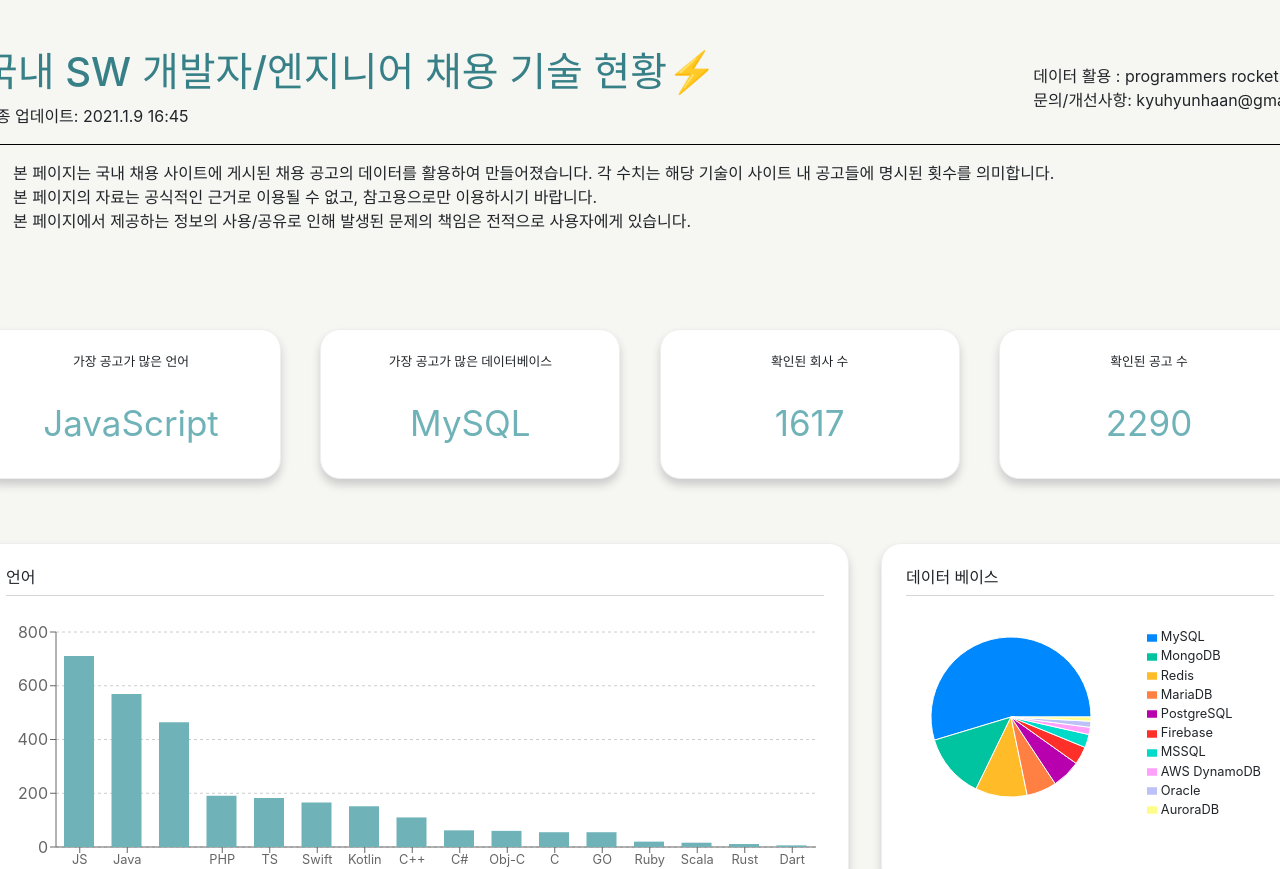
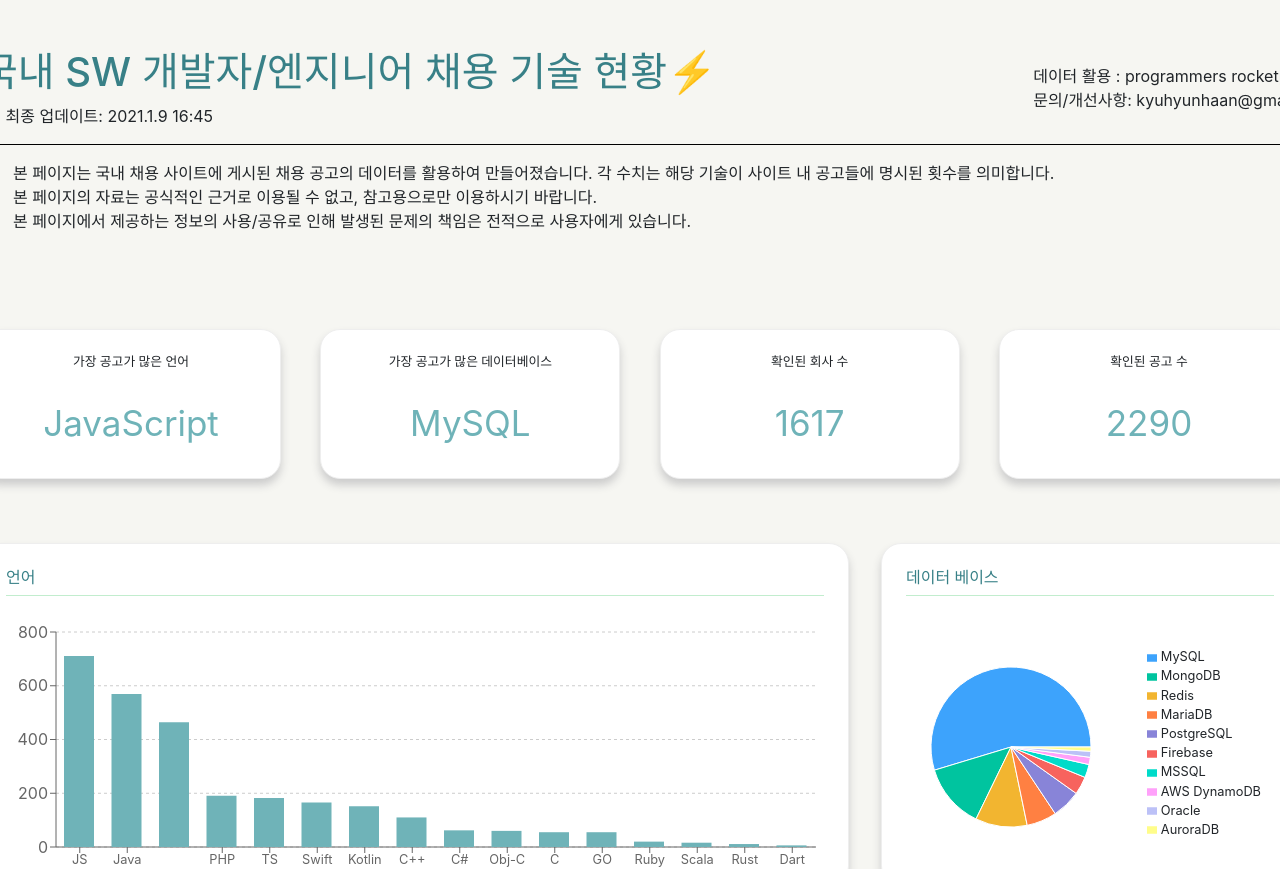
Before and after one commit to kyuhyunhan/Tech-Trends-in-Recruiting, a Next.js app in the folder my-app/: page / in a window 1280 px wide. Shown: the top 869 px of the page. Built offline with nearby package versions, Linux system fonts and the light colour scheme.

Commit message:
tuned color tone

```diff
--- a/my-app/components/charts/chart/be.js
+++ b/my-app/components/charts/chart/be.js
@@ -2,7 +2,7 @@ import React from "react";
 import { Treemap, Tooltip } from 'recharts';
 
 
-const COLORS = ['#FFBB28', '#FF8042', '#0088FE',  '#ff3029', '#8884d8', '#c7c7c7'];
+const COLORS = ['#f2b530', '#FF8042', '#3da3fc',  '#f7635e', '#8884d8', '#c7c7c7'];
 
 class CustomizedContent extends React.Component {
   render() {
--- a/my-app/components/charts/chart/cpm.js
+++ b/my-app/components/charts/chart/cpm.js
@@ -1,7 +1,7 @@
 import React from 'react';
 import { PieChart, Pie, Legend, Cell } from 'recharts';
 
-const COLORS = ['#28c4eb', '#0088FE', '#212121'];
+const COLORS = ['#28c4eb', '#0088FE', '#474747'];
 
 export default class CPM extends React.Component {
     constructor(props) {
--- a/my-app/components/charts/chart/database.js
+++ b/my-app/components/charts/chart/database.js
@@ -1,7 +1,7 @@
 import React from 'react';
 import { PieChart, Pie, Sector, Cell, Legend, Tooltip } from 'recharts';
 
-const COLORS = ['#0088FE', '#00C49F','#FFBB28', '#FF8042', '#b800ae',  '#ff3029', '#00dbc9', '#ffa1fa', '#bcc1f7', '#fffd8a', '#ffe48a'];
+const COLORS = ['#3da3fc', '#00C49F','#f2b530', '#FF8042', '#8884d8',  '#f7635e', '#00dbc9', '#ffa1fa', '#bcc1f7', '#fffd8a', '#ffe48a'];
 
 const RADIAN = Math.PI / 180;
 
@@ -66,7 +66,7 @@ export default class Database extends React.Component {
         <Pie
           data={this.state.data}
           cx={100}
-          cy={100}
+          cy={130}
           labelLine={false}
           outerRadius={80}
           fill="#8884d8"
@@ -93,7 +93,7 @@ export default class Database extends React.Component {
           layout='vertical'
           verticalAlign="top"
           align='right'
-          wrapperStyle={{fontSize:'.8rem', marginTop:10}}
+          wrapperStyle={{fontSize:'.8rem', marginTop:30}}
           // onMouseEnter={this.handleMouseEnter}
           // onMouseLeave={this.handleMouseLeave}
         />
--- a/my-app/components/charts/chart/fesml.js
+++ b/my-app/components/charts/chart/fesml.js
@@ -42,7 +42,7 @@ export default class Language extends React.Component {
           <XAxis dataKey="name" fontSize='.8rem' />
           <YAxis />
           <Tooltip content={<CustomTooltip/>}/>
-          <Bar dataKey="value" fill="#6fb3b8" />
+          <Bar dataKey="value" fill="#6fb3b8" animationBegin={400} animationDuration={1000} animationEasing="linear" />
         </BarChart>
     );
   }
--- a/my-app/components/charts/chart/fetop3.js
+++ b/my-app/components/charts/chart/fetop3.js
@@ -1,7 +1,7 @@
 import React from 'react';
 import { PieChart, Pie, Cell, Legend } from 'recharts';
 
-const COLORS = ['#28c4eb', '#00C49F', '#ff3029'];
+const COLORS = ['#28c4eb', '#00C49F', '#f7635e'];
 
 export default class FE_Top3 extends React.Component {
     constructor(props) {
--- a/my-app/components/charts/chart/language.js
+++ b/my-app/components/charts/chart/language.js
@@ -42,7 +42,7 @@ export default class Language extends React.Component {
           <XAxis dataKey="name" fontSize='.8rem' />
           <YAxis />
           <Tooltip content={<CustomTooltip/>}/>
-          <Bar dataKey="value" fill="#6fb3b8" />
+          <Bar dataKey="value" fill="#6fb3b8" animationBegin={400} animationDuration={1000} animationEasing="linear" />
         </BarChart>
     );
   }
--- a/my-app/components/charts/chart/mldata.js
+++ b/my-app/components/charts/chart/mldata.js
@@ -42,7 +42,7 @@ export default class ML_Data extends React.Component {
           <XAxis dataKey="name" fontSize='.8rem' />
           <YAxis />
           <Tooltip content={<CustomTooltip/>}/>
-          <Bar dataKey="value" fill="#6fb3b8" />
+          <Bar dataKey="value" fill="#6fb3b8" animationBegin={400} animationDuration={1000} animationEasing="linear" />
         </BarChart>
     );
   }
--- a/my-app/components/charts/charts.module.css
+++ b/my-app/components/charts/charts.module.css
@@ -44,6 +44,7 @@
 .chart h3 {
     margin: 0 0 1rem 0;
     font-size: 1rem;
+    color: #388087;
     padding-bottom: .5rem;
-    border-bottom: 1px solid #d6d4d4;
+    border-bottom: 1px solid #c2edce;
 }
--- a/my-app/components/layout.js
+++ b/my-app/components/layout.js
@@ -11,7 +11,7 @@ export default function Layout({ children, date }) {
                         </h1>
                     </div>
                     <div>
-                        최종 업데이트: {date}
+                        ⚙️ 최종 업데이트: {date}
                     </div>
                 </span>
                 <span>
```
